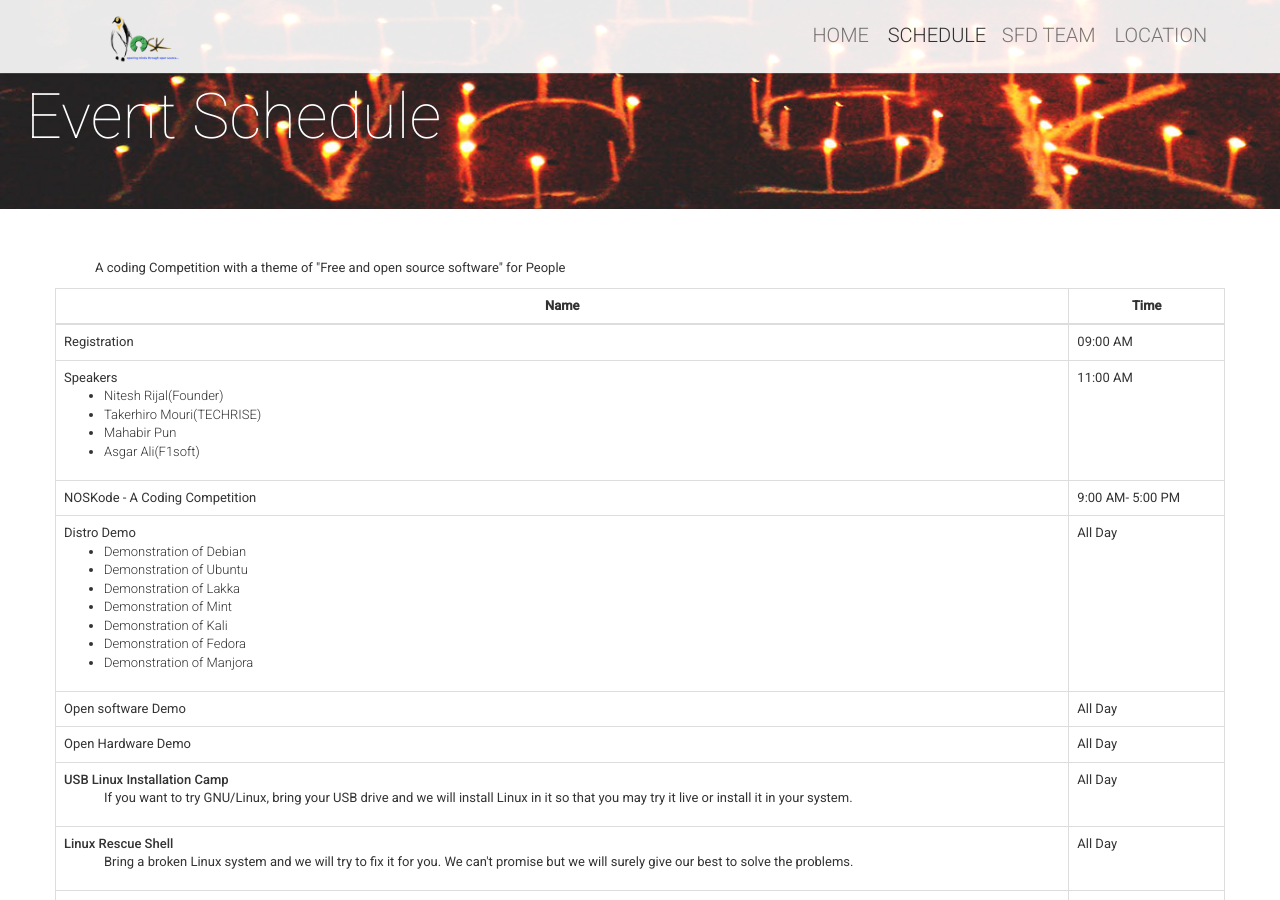
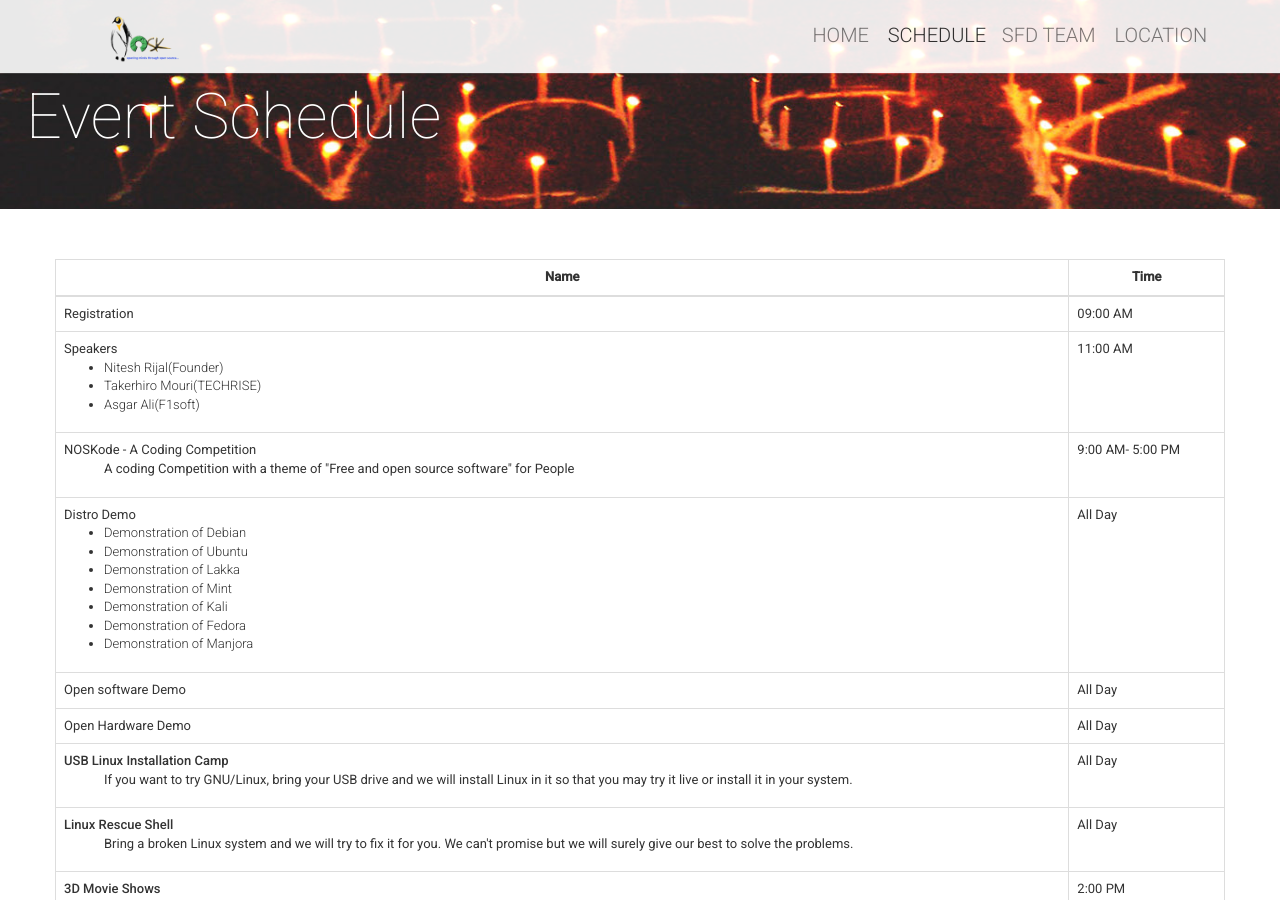
Before and after one commit to openosk/openosk.github.io, a Jekyll site: the page built from schedule.html, in a window 1280 px wide and 900 px high, scrolled down 391 px. Built offline with Jekyll 4.4.1, drawn with Linux system fonts in a browser that asks for light colours; nearby versions of some CDN libraries; comment, search, counter and statistics services are not loaded.

Commit message:
updateSchedule

```diff
--- a/_includes/schedule-table.html
+++ b/_includes/schedule-table.html
@@ -22,7 +22,6 @@
 	                            	<ul>
 		                            	<li>Nitesh Rijal(Founder)</li>
 		                            	<li>Takerhiro Mouri(TECHRISE)</li>
-		                            	<li>Mahabir Pun</li>
 		                            	<li>Asgar Ali(F1soft)</li>
 	                            	</ul>
                             	</td>
@@ -30,8 +29,8 @@
                             	<td>11:00 AM</td>
                             </tr>
                             <tr>
-                            	<td>NOSKode - A Coding Competition</td>
-                            	<ul>A coding Competition with a theme of "Free and open source software" for People</ul>
+                            	<td>NOSKode - A Coding Competition
+                            	<ul>A coding Competition with a theme of "Free and open source software" for People</ul></td>
                             	<td>9:00 AM- 5:00 PM</td>
                             </tr>
 							<tr>
```
